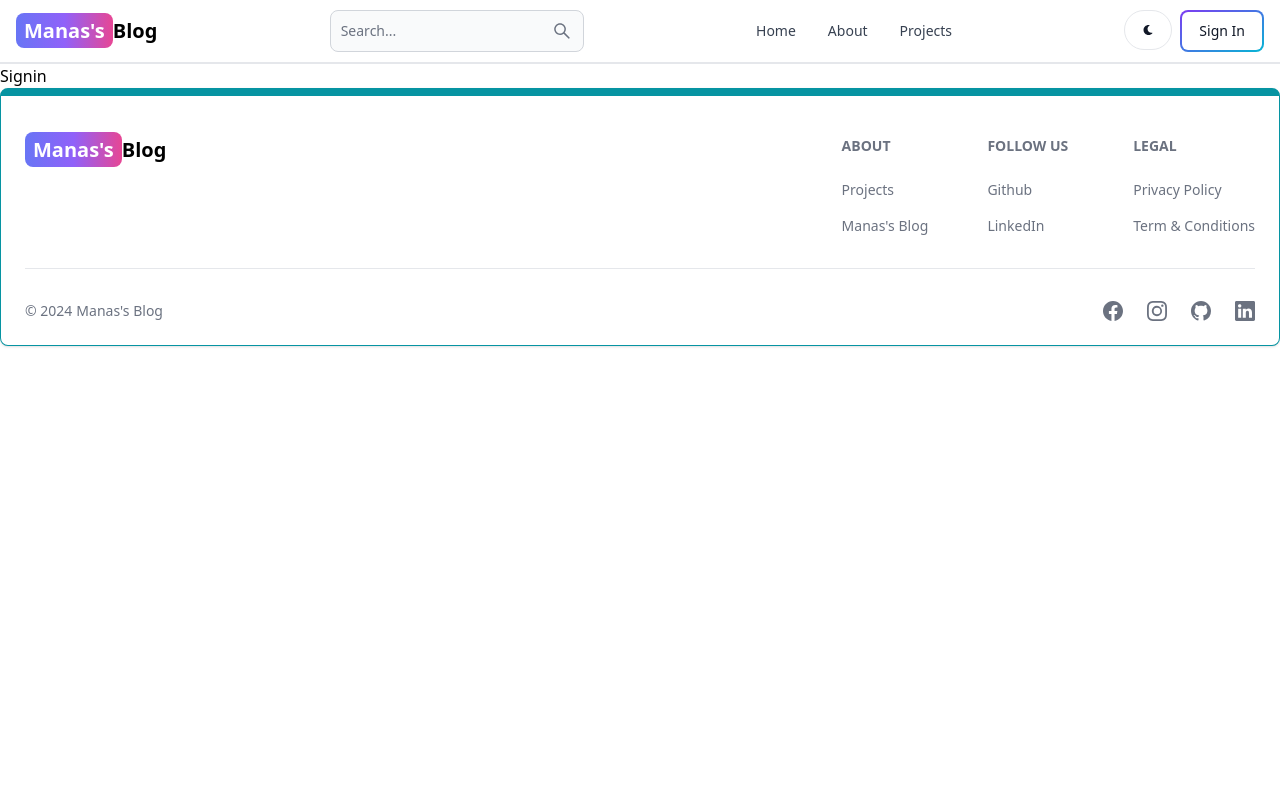
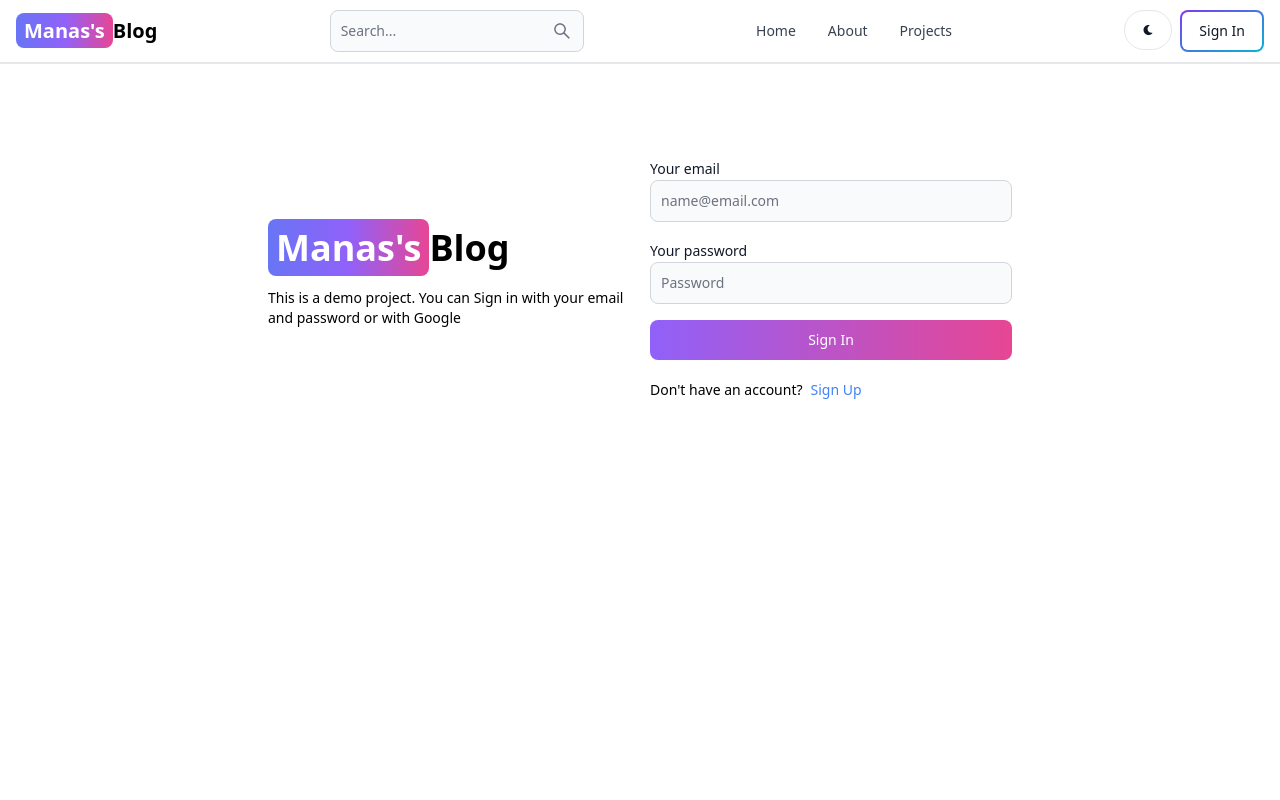
Before and after one commit to Manasroy7/MERN_Blog, a React (Vite) app in the folder client/: page /sign-in in a window 1280 px wide. Shown: the top 800 px of the page. Built offline with nearby package versions, Linux system fonts and the light colour scheme.

Commit message:
add fnctionality to the sign in page

```diff
--- a/client/src/pages/SignIn.jsx
+++ b/client/src/pages/SignIn.jsx
@@ -1,7 +1,90 @@
-import React from 'react'
+import { Alert, Button, Label, Spinner, TextInput } from 'flowbite-react';
+import React, { useState } from 'react';
+import { Link, useNavigate } from 'react-router-dom';
 
 export default function SignIn() {
+  const [formData, setFormData] = useState({});
+  const [errorMessage, setErrorMessage] = useState(null);
+  const [loadng, setLoding] = useState(false);
+  const navigate = useNavigate();
+
+  const handleChange = (e)=>{
+    setFormData({...formData, [e.target.id]: e.target.value.trim()});
+  };
+
+  const handleSubmit = async (e)=>{
+    e.preventDefault();
+    if (!formData.email || !formData.password) {
+      return setErrorMessage('Please fill out all fields')
+    }
+    try {
+      setLoding(true);
+      setErrorMessage(null);
+      const res = await fetch('/api/auth/signin', {
+        method: 'POST',
+        headers: { 'Content-Type': 'application/json'},
+        body: JSON.stringify(formData),
+      });
+      const data = await res.json();
+      if (data.success === false) {
+        return setErrorMessage(data.message)
+      }
+      setLoding(false);
+      if(res.ok){
+        navigate('/')  //to redirect sign-in page
+      }
+    } catch (error) {
+      setErrorMessage(data.message);
+      setErrorMessage(false);
+    }
+  }
+
   return (
-    <div>Signin</div>
+    <div className='min-h-screen mt-20'>
+      <div className="flex p-3 max-w-3xl mx-auto flex-col md:flex-row md:items-center gap-5">
+        {/* left */}
+        <div className="flex-1">
+        <Link to='/' className='font-bold dark:text-white text-4xl'>
+            <span className='px-2 py-1 bg-gradient-to-r from-indigo-500 via-purple-500 to-pink-500 rounded-lg text-white'>Manas's</span>
+            Blog
+        </Link>
+        <p className='text-sm mt-5'>This is a demo project. You can Sign in with your email and password or with Google</p>
+        </div>
+
+        {/* right */}
+        <div className="flex-1">
+          <form className='flex flex-col gap-4' onSubmit={handleSubmit}>
+            <div>
+              <Label value="Your email" />
+              <TextInput type='email' placeholder='name@email.com' id='email' onChange={handleChange}/>
+            </div>
+            <div>
+              <Label value="Your password" />
+              <TextInput type='password' placeholder='Password' id='password' onChange={handleChange}/>
+            </div>
+            <Button gradientDuoTone='purpleToPink' type='submit' disabled={loadng}>
+              {
+                loadng ? (
+                  <>
+                    <Spinner size='sm'/>
+                    <span className='pl-3'>Loading...</span>
+                  </>
+                ) : 'Sign In'
+              }
+            </Button>
+          </form>
+          <div className="flex gap-2 text-sm mt-5">
+            <span>Don't have an account?</span>
+            <Link to="/sign-up" className='text-blue-500'>Sign Up</Link>
+          </div>
+
+          {errorMessage && (
+            <Alert className='mt-5' color='failure'>
+              {errorMessage}
+            </Alert>
+          )}
+        </div>
+      </div>
+    </div>
   )
 }
```
